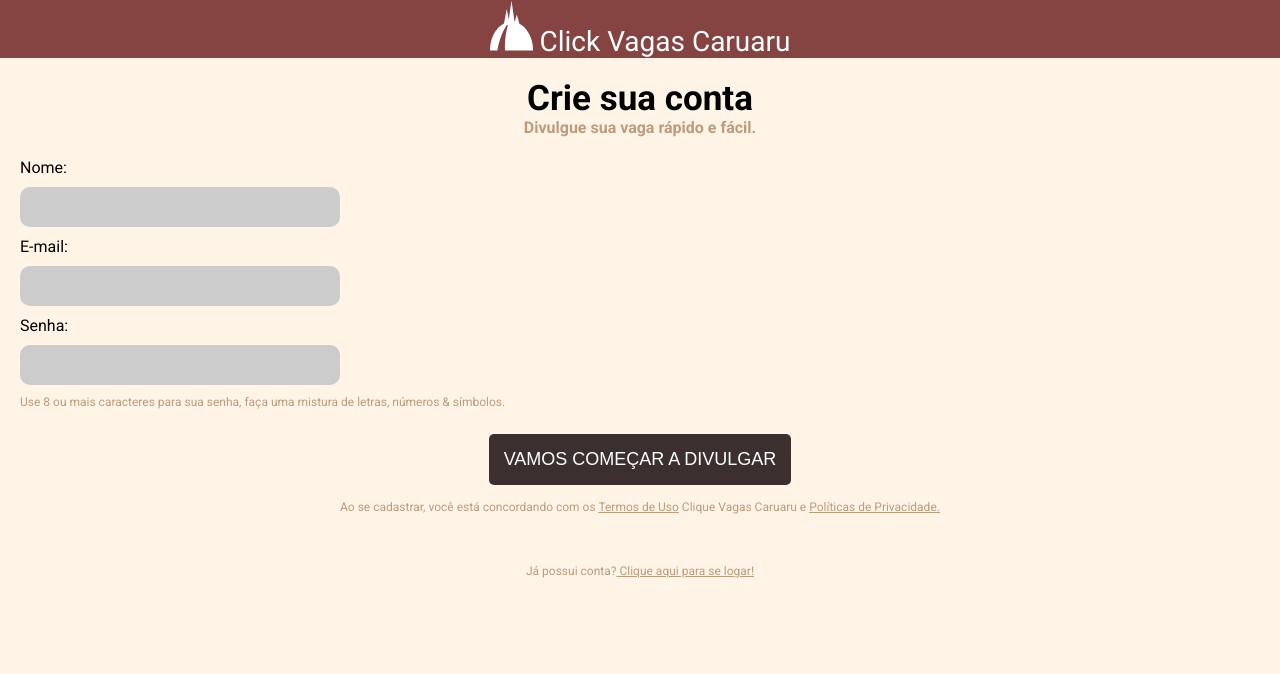
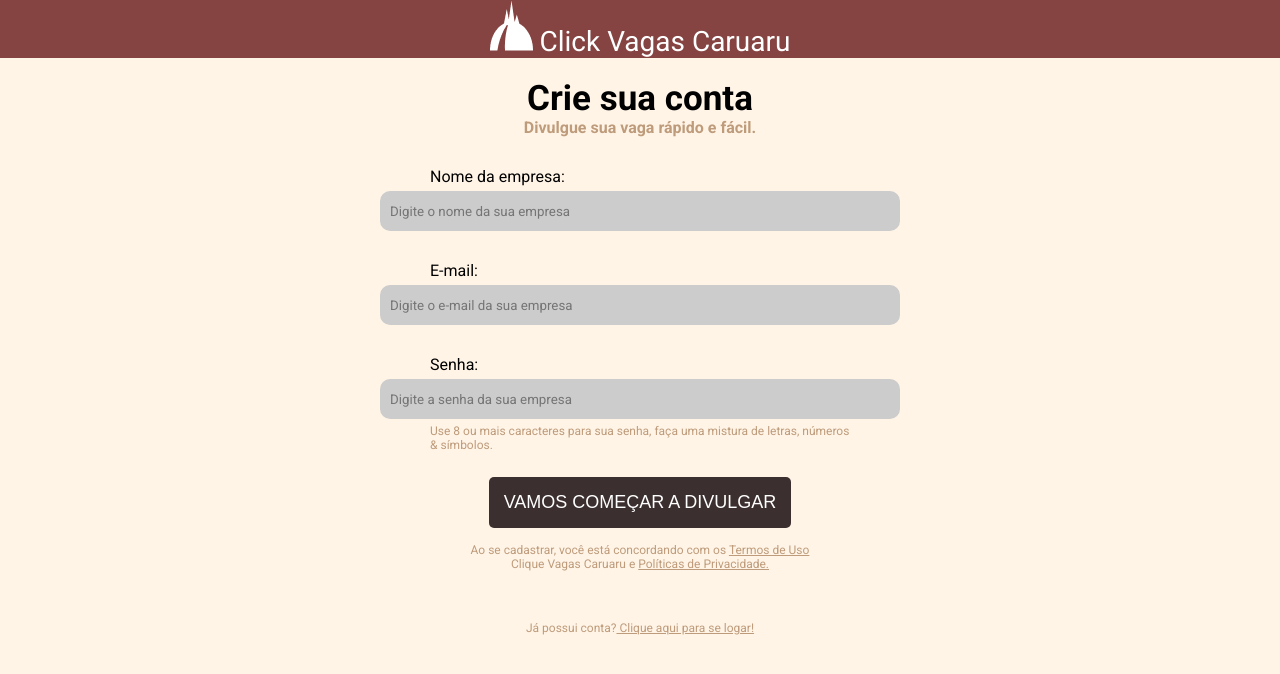
Before and after one commit to netrometro/cliquevagas, a PHP site: page /empresa.php in a window 1280 px wide. Shown: the top 674 px of the page. Run offline with PHP 8.4, Linux system fonts and the light colour scheme.

Commit message:
Alteração da tela de cadastro na versão Desktop

```diff
--- a/empresa.php
+++ b/empresa.php
@@ -21,12 +21,12 @@
 
       <div class="formulario">
       <form>
-          <p>Nome:</p>
-          <input class="caixanome" type="text" method="POST" />
+          <p>Nome da empresa:</p>
+          <input class="caixanome" type="text" method="POST" placeholder="Digite o nome da sua empresa" />
           <p>E-mail:</p>
-          <input class="caixaemail" type="email" method="POST" />
+          <input class="caixaemail" type="email" method="POST" placeholder="Digite o e-mail da sua empresa" />
           <p>Senha:</p>
-          <input class="caixasenha" type="password" method="POST" />
+          <input class="caixasenha" type="password" method="POST" placeholder="Digite a senha da sua empresa" />
           <p class="textosenha">Use 8 ou mais caracteres para sua senha, faça uma mistura de letras, números & símbolos.</p>
       </form>
       </div>
@@ -34,7 +34,7 @@
       <div>
         <button class="botaoconfirma" type="submit">Vamos começar a divulgar</button>
         <p class="textodownbotao">Ao se cadastrar, você está concordando com os <a class="linksdownbotao" href="#">Termos de Uso</a>
-          Clique Vagas Caruaru e <a class="linksdownbotao" href="#">Políticas de Privacidade.</a></p>
+          <br/> Clique Vagas Caruaru e <a class="linksdownbotao" href="#">Políticas de Privacidade.</a></p>
         <p class="pjatemconta">Já possui conta?<a class="linksdownbotao" href="#"> Clique aqui para se logar!</a></p>
       </div>
 
--- a/style/empresa.css
+++ b/style/empresa.css
@@ -128,3 +128,28 @@
     color: #BE9B7B;
     text-align: center;
   }
+
+  @media screen and (min-width: 480px) {
+      .caixanome {
+        width: 500px;
+        margin: 5px auto;
+      }
+
+      .caixaemail {
+        width: 500px;
+        margin: 5px auto;
+    }
+
+    .caixasenha {
+      width: 500px;
+      margin: 5px auto;
+    }
+
+    p {
+      margin: 30px 430px 0px 430px;
+    }
+
+    .textosenha {
+      margin-top: 0px;
+    }
+  }
```
